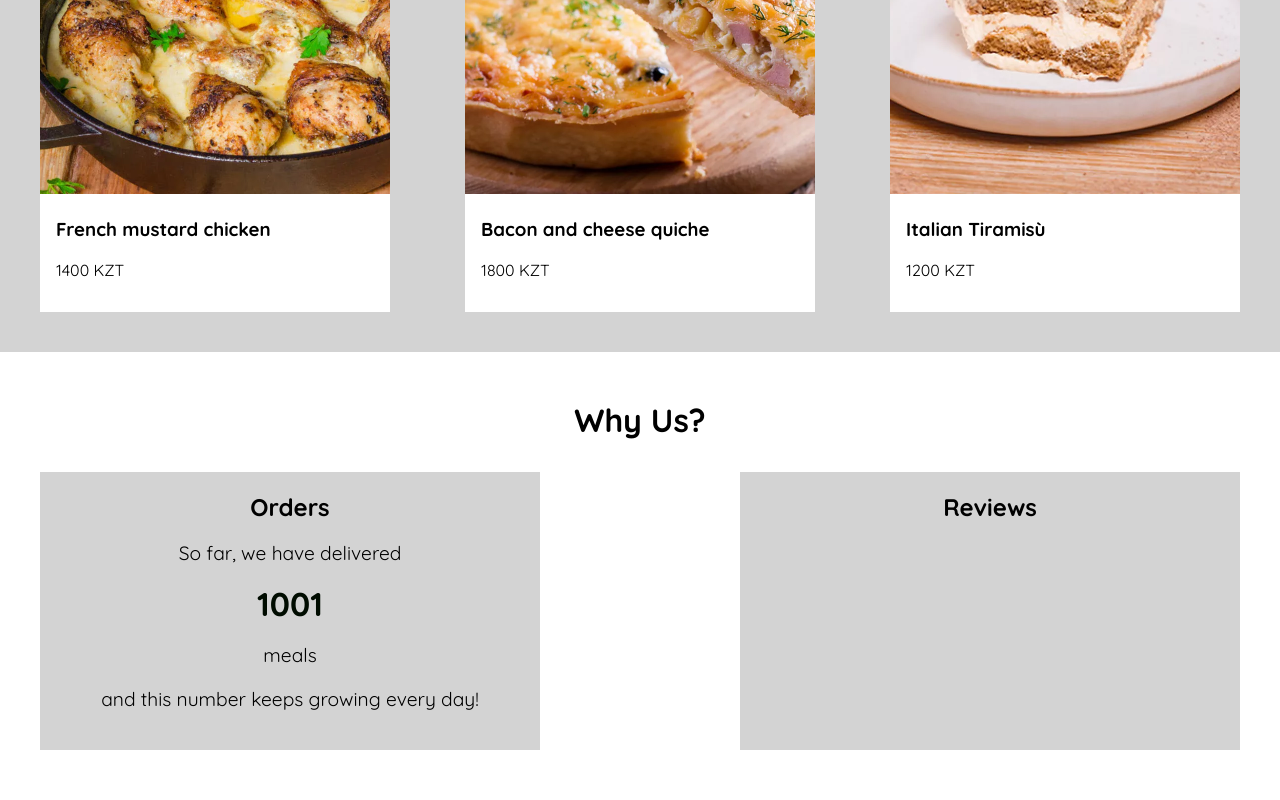
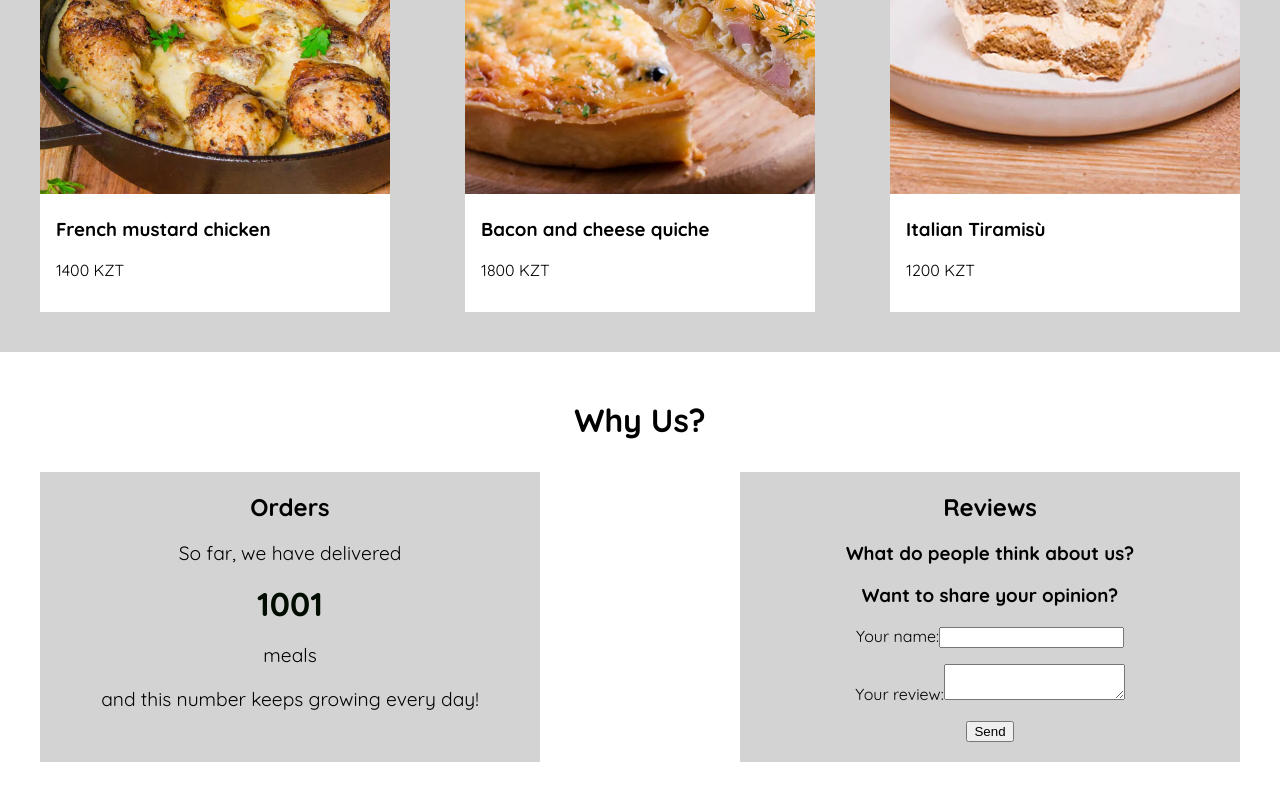
Before and after one commit to azamatsalamat/aspaz-landing-page, an Angular app: page / in a window 1280 px wide. Shown: the part 1637-2437 px from the top of the page. Built offline with nearby package versions, Linux system fonts and the light colour scheme.

Commit message:
feat(): create skeleton for reviews component

```diff
--- a/src/app/app.component.html
+++ b/src/app/app.component.html
@@ -48,7 +48,7 @@
                 <app-orders></app-orders>
             </app-interactive-card>
             <app-interactive-card title="Reviews">
-
+                <app-reviews></app-reviews>
             </app-interactive-card>
         </div>
     </section>
--- a/src/app/app.component.ts
+++ b/src/app/app.component.ts
@@ -7,11 +7,12 @@ import { InfoCardComponent } from "./shared/info-card/info-card.component";
 import { MenuCardComponent } from './shared/menu-card/menu-card.component';
 import { InteractiveCardComponent } from './shared/interactive-card/interactive-card.component';
 import { OrdersComponent } from "./why-us/orders/orders.component";
+import { ReviewsComponent } from "./why-us/reviews/reviews.component";
 
 @Component({
   selector: 'app-root',
   standalone: true,
-  imports: [RouterOutlet, HeaderComponent, BannerComponent, SectionTitleComponent, InfoCardComponent, MenuCardComponent, InteractiveCardComponent, OrdersComponent],
+  imports: [RouterOutlet, HeaderComponent, BannerComponent, SectionTitleComponent, InfoCardComponent, MenuCardComponent, InteractiveCardComponent, OrdersComponent, ReviewsComponent],
   templateUrl: './app.component.html',
   styleUrl: './app.component.css'
 })
--- /dev/null
+++ b/src/app/why-us/reviews/new-review/new-review.component.html
@@ -0,0 +1,11 @@
+<form (ngSubmit)="onSubmitReview()">
+    <p>
+        <label for="name">Your name:</label>
+        <input id="name" name="name" type="text" [(ngModel)]="enteredName">
+    </p>
+    <p>
+        <label for="text">Your review:</label>
+        <textarea id="text" name="text" type="text" [(ngModel)]="enteredText"></textarea>
+    </p>
+    <button type="submit">Send</button>
+</form>
--- /dev/null
+++ b/src/app/why-us/reviews/new-review/new-review.component.ts
@@ -0,0 +1,18 @@
+import { Component } from '@angular/core';
+import { FormsModule } from '@angular/forms';
+
+@Component({
+  selector: 'app-new-review',
+  standalone: true,
+  imports: [FormsModule],
+  templateUrl: './new-review.component.html',
+  styleUrl: './new-review.component.css'
+})
+export class NewReviewComponent {
+  enteredName = '';
+  enteredText = '';
+
+  onSubmitReview(){
+    console.log(this.enteredName);
+  }
+}
--- /dev/null
+++ b/src/app/why-us/reviews/review.model.ts
@@ -0,0 +1,5 @@
+export interface Review{
+    id: string;
+    name: string;
+    text: string;
+}
--- /dev/null
+++ b/src/app/why-us/reviews/review/review.component.html
@@ -0,0 +1 @@
+<p>review works!</p>
--- /dev/null
+++ b/src/app/why-us/reviews/reviews.component.html
@@ -0,0 +1,10 @@
+<h3>What do people think about us?</h3>
+<ul>
+    @for (review of reviews; track review.id) {
+        <li>
+            <app-review [data]="review"></app-review>
+        </li>
+    }
+</ul>
+<h3>Want to share your opinion?</h3>
+<app-new-review></app-new-review>
--- /dev/null
+++ b/src/app/why-us/reviews/reviews.component.ts
@@ -0,0 +1,15 @@
+import { Component } from '@angular/core';
+import type { Review } from './review.model';
+import { NewReviewComponent } from "./new-review/new-review.component";
+import { ReviewComponent } from "./review/review.component";
+
+@Component({
+  selector: 'app-reviews',
+  standalone: true,
+  imports: [NewReviewComponent, ReviewComponent],
+  templateUrl: './reviews.component.html',
+  styleUrl: './reviews.component.css'
+})
+export class ReviewsComponent {
+  reviews: Review[] = [];
+}
```
Also changed, not shown: src/app/why-us/reviews/review/review.component.ts (added, +13 -0 lines), src/app/why-us/reviews/new-review/new-review.component.css (added), src/app/why-us/reviews/review/review.component.css (added), src/app/why-us/reviews/reviews.component.css (added).
